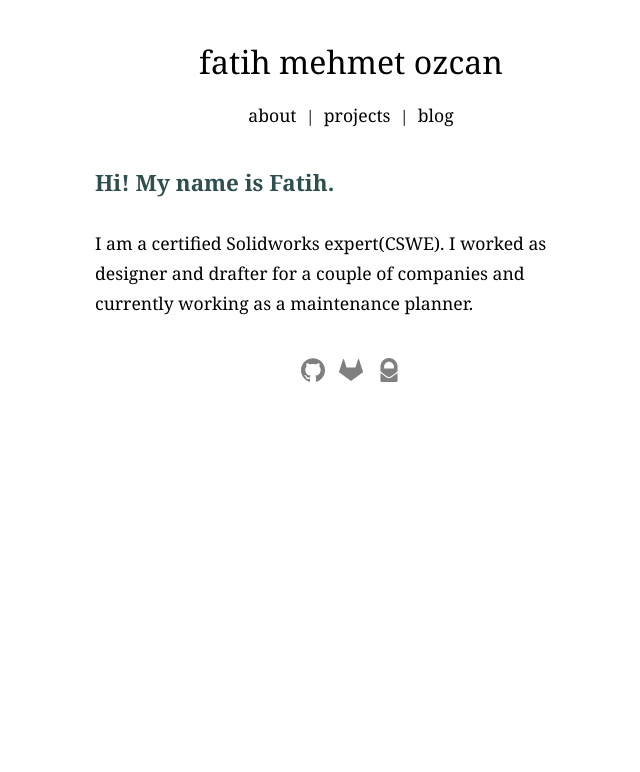
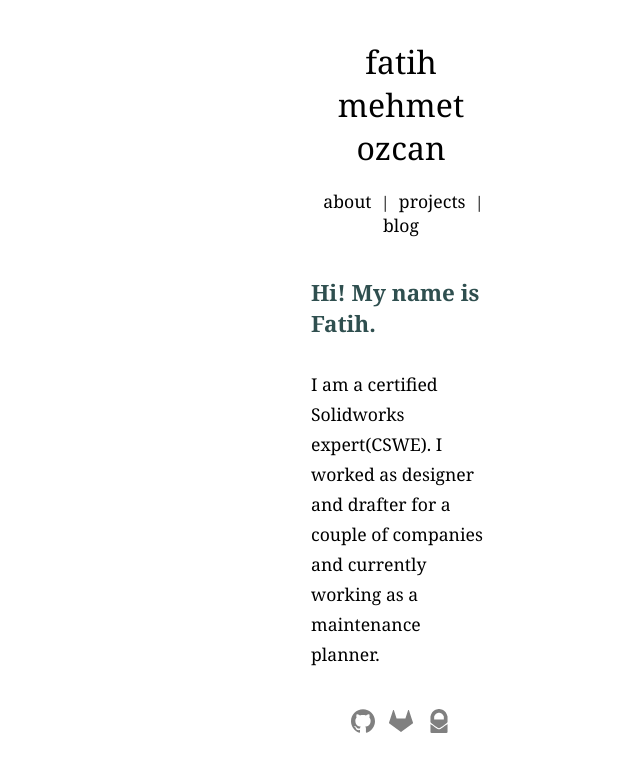
Before and after one commit to fatihmeh/fatihmeh.github.io, a Jekyll site: the page built from index.html, in a window 1280 px wide. Shown: the top 772 px of the page, without its empty margins (289-929 px from the left). Built offline with Jekyll 4.4.1, drawn with Linux system fonts in a browser that asks for light colours.

Commit message:
Update main.css

```diff
--- a/css/main.css
+++ b/css/main.css
@@ -38,7 +38,7 @@ table {
 }
 
 #whole {
-  width: 40%; margin: auto; margin-top: 30px;
+    margin-left:600px;  margin-right:500px; margin-top: 30px;
 }
 
 #header-div, #footer {
@@ -122,7 +122,7 @@ a:hover {
 
 @media only screen and (max-width: 1279px) {
    #whole {
-    width: 90%;
+    width: 90%; margin: auto;
   }
   .img-responsive {
     width: 100%; height: auto;
```
